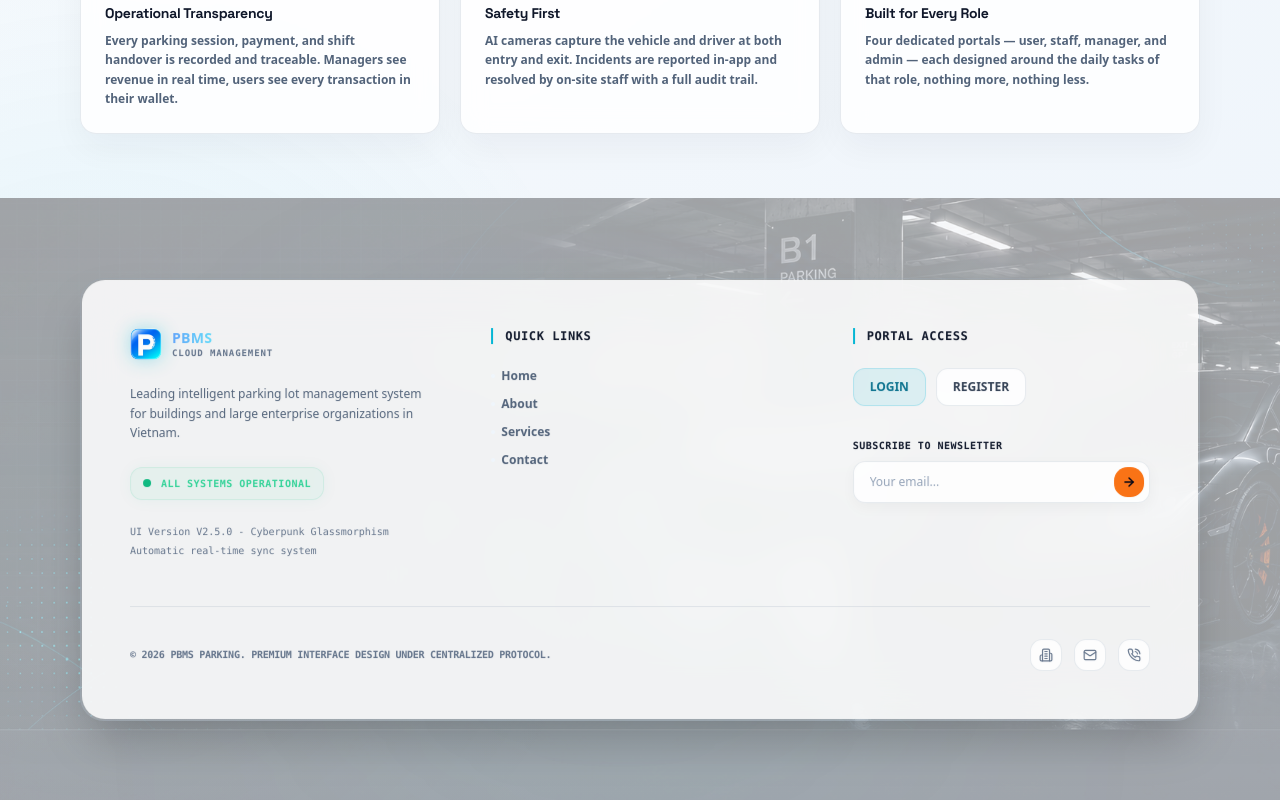
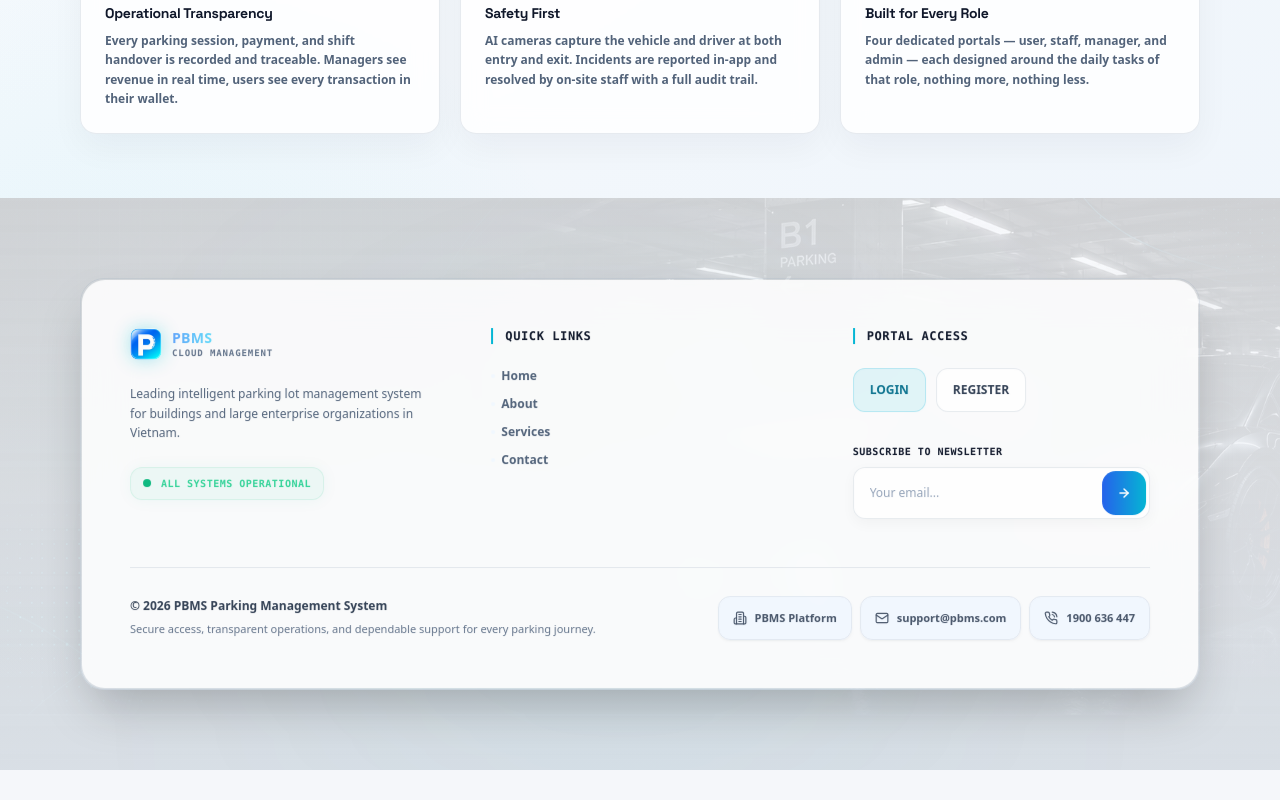
Before and after one commit to locphamxuan/ParkingManagement_FE_WDP301, a React (Vite) app: page /about in a window 1280 px wide. Shown: the part 1259-2059 px from the top of the page. After the commit the page ends 2029 px from the top, so only its background shows below. Built offline with nearby package versions, Linux system fonts and the light colour scheme; no server answers.

Commit message:
feat(footer): redesign contact area and add back to top

```diff
--- /dev/null
+++ b/src/components/home/BackToTopButton.tsx
@@ -0,0 +1,48 @@
+import { useEffect, useState } from 'react';
+import { AnimatePresence, motion, useReducedMotion } from 'framer-motion';
+import { ArrowUp } from 'lucide-react';
+
+const VISIBILITY_THRESHOLD = 640;
+
+export function BackToTopButton() {
+  const [isVisible, setIsVisible] = useState(false);
+  const prefersReducedMotion = useReducedMotion();
+
+  useEffect(() => {
+    const updateVisibility = () => setIsVisible(window.scrollY > VISIBILITY_THRESHOLD);
+
+    updateVisibility();
+    window.addEventListener('scroll', updateVisibility, { passive: true });
+    return () => window.removeEventListener('scroll', updateVisibility);
+  }, []);
+
+  const scrollToTop = () => {
+    window.scrollTo({
+      top: 0,
+      behavior: prefersReducedMotion ? 'auto' : 'smooth',
+    });
+  };
+
+  return (
+    <AnimatePresence>
+      {isVisible && (
+        <motion.button
+          type="button"
+          aria-label="Back to top"
+          title="Back to top"
+          initial={{ opacity: 0, y: 12, scale: 0.92 }}
+          animate={{ opacity: 1, y: 0, scale: 1 }}
+          exit={{ opacity: 0, y: 8, scale: 0.94 }}
+          transition={{ duration: prefersReducedMotion ? 0 : 0.2 }}
+          whileHover={prefersReducedMotion ? undefined : { y: -2 }}
+          whileTap={prefersReducedMotion ? undefined : { scale: 0.96 }}
+          onClick={scrollToTop}
+          className="relative z-[70] mx-auto mt-6 flex h-12 w-fit items-center justify-center gap-2 rounded-2xl border border-cyan-300/70 bg-gradient-to-br from-blue-600 to-cyan-500 px-5 text-white shadow-[0_16px_36px_rgba(14,165,233,0.3)] transition-[filter,box-shadow] hover:brightness-110 hover:shadow-[0_18px_42px_rgba(14,165,233,0.4)] focus-visible:outline-none focus-visible:ring-2 focus-visible:ring-cyan-400 focus-visible:ring-offset-2 md:fixed md:bottom-8 md:right-8 md:mt-0 md:h-12 md:w-12 md:px-0"
+        >
+          <ArrowUp size={20} strokeWidth={2.5} aria-hidden="true" />
+          <span className="text-xs font-black uppercase tracking-wide md:hidden">Back to top</span>
+        </motion.button>
+      )}
+    </AnimatePresence>
+  );
+}
--- a/src/components/home/HomeFooter.tsx
+++ b/src/components/home/HomeFooter.tsx
@@ -4,6 +4,7 @@ import { ArrowRight, Building2, Mail, PhoneCall } from 'lucide-react';
 import footerBg from '@/assets/footer.png';
 import { navigationLinks } from './homeNavigation.constants';
 import { Logo } from '@/components/layout/Logo';
+import { BackToTopButton } from './BackToTopButton';
 import styles from '@/styles/modules/HomeFooter.module.css';
 
 type HomeUser = { fullName?: string; email?: string; role?: string } | null | undefined;
@@ -16,7 +17,7 @@ interface TiltCardProps {
   glowColor?: string;
 }
 
-export function TiltCard({ children, className = '', glowColor = 'rgba(249,115,22,0.12)' }: TiltCardProps) {
+export function TiltCard({ children, className = '', glowColor = 'rgba(14,165,233,0.12)' }: TiltCardProps) {
   const [isHovered, setIsHovered] = useState(false);
   const x = useMotionValue(0.5);
   const y = useMotionValue(0.5);
@@ -70,7 +71,7 @@ export function TiltCard({ children, className = '', glowColor = 'rgba(249,115,2
 
   const borderBg = useTransform(
     [glowX, glowY],
-    ([gx, gy]) => `radial-gradient(280px circle at ${gx}px ${gy}px, rgba(249,115,22,0.35), transparent 70%)`
+    ([gx, gy]) => `radial-gradient(280px circle at ${gx}px ${gy}px, rgba(6,182,212,0.35), transparent 70%)`
   );
 
   return (
@@ -202,16 +203,18 @@ export function PremiumFooter({ user, onViewProfile }: PremiumFooterProps) {
   }
 
   return (
-    <footer id="lien-he" className="bg-slate-950 py-20 relative z-10 overflow-hidden">
+    <>
+      <footer id="lien-he" className="relative z-10 overflow-hidden bg-slate-950 py-16 md:py-20">
         <div
-        className="absolute inset-0 opacity-[0.35] bg-cover bg-center pointer-events-none"
+          className="pointer-events-none absolute inset-0 bg-cover bg-center opacity-20 saturate-[0.7]"
           style={{ backgroundImage: `url(${footerBg})` }}
         />
-      <div className="absolute bottom-0 left-1/4 w-[600px] h-[400px] bg-cyan-500/5 rounded-full blur-[140px] pointer-events-none" />
+        <div className="pointer-events-none absolute inset-0 bg-gradient-to-b from-slate-50/20 via-slate-100/45 to-slate-200/70" />
+        <div className="pointer-events-none absolute bottom-0 left-1/4 h-[400px] w-[600px] rounded-full bg-cyan-500/5 blur-[140px]" />
 
-      <div className="max-w-6xl mx-auto px-4">
-        <TiltCard className="group border border-white/5 shadow-2xl relative">
-          <div className="absolute inset-0 bg-[linear-gradient(to_right,rgba(255,255,255,0.01)_1px,transparent_1px),linear-gradient(to_bottom,rgba(255,255,255,0.01)_1px,transparent_1px)] bg-[size:32px_32px] pointer-events-none rounded-[23px]" />
+        <div className="mx-auto max-w-6xl px-4">
+          <TiltCard className="group relative border border-white/5 shadow-2xl">
+            <div className="pointer-events-none absolute inset-0 rounded-[23px] bg-[linear-gradient(to_right,rgba(255,255,255,0.01)_1px,transparent_1px),linear-gradient(to_bottom,rgba(255,255,255,0.01)_1px,transparent_1px)] bg-[size:32px_32px]" />
 
           <div className={`relative z-20 grid md:grid-cols-3 gap-10 lg:gap-16 pb-12 ${styles.preserve3d}`}>
             {/* Col 1: Platform Info */}
@@ -233,10 +236,6 @@ export function PremiumFooter({ user, onViewProfile }: PremiumFooterProps) {
                 </span>
               </div>
 
-              <div className="text-[10px] text-slate-500 font-mono space-y-1">
-                <p>UI Version V2.5.0 - Cyberpunk Glassmorphism</p>
-                <p>Automatic real-time sync system</p>
-              </div>
             </div>
 
             {/* Col 2: Navigation Links */}
@@ -271,7 +270,7 @@ export function PremiumFooter({ user, onViewProfile }: PremiumFooterProps) {
                   whileHover={{ scale: 1.03, backgroundColor: '#06b6d4', color: '#020617', boxShadow: '0 0 15px rgba(6,182,212,0.3)' }}
                   whileTap={{ scale: 0.98 }}
                   href="/auth/login"
-                  className="px-4 py-2.5 bg-cyan-500/10 border border-cyan-500/20 text-cyan-400 rounded-xl text-xs font-black uppercase transition-all"
+                  className="inline-flex min-h-11 items-center px-4 py-2.5 bg-cyan-500/10 border border-cyan-500/20 text-cyan-400 rounded-xl text-xs font-black uppercase transition-all"
                 >
                   Login
                 </motion.a>
@@ -280,7 +279,7 @@ export function PremiumFooter({ user, onViewProfile }: PremiumFooterProps) {
                   whileHover={{ scale: 1.03, borderColor: 'rgba(255,255,255,0.25)', backgroundColor: 'rgba(255,255,255,0.02)' }}
                   whileTap={{ scale: 0.98 }}
                   href="/auth/register"
-                  className="px-4 py-2.5 bg-slate-900 border border-white/5 text-slate-300 rounded-xl text-xs font-bold uppercase transition-all"
+                  className="inline-flex min-h-11 items-center px-4 py-2.5 bg-slate-900 border border-white/5 text-slate-300 rounded-xl text-xs font-bold uppercase transition-all"
                 >
                   Register
                 </motion.a>
@@ -290,7 +289,7 @@ export function PremiumFooter({ user, onViewProfile }: PremiumFooterProps) {
                     whileHover={{ scale: 1.03, borderColor: 'rgba(255,255,255,0.25)', backgroundColor: 'rgba(255,255,255,0.02)' }}
                     whileTap={{ scale: 0.98 }}
                     onClick={onViewProfile}
-                    className="px-4 py-2.5 bg-slate-900 border border-white/5 text-slate-300 rounded-xl text-xs font-bold uppercase transition-all"
+                    className="inline-flex min-h-11 items-center px-4 py-2.5 bg-slate-900 border border-white/5 text-slate-300 rounded-xl text-xs font-bold uppercase transition-all"
                   >
                     Profile
                   </motion.button>
@@ -298,26 +297,34 @@ export function PremiumFooter({ user, onViewProfile }: PremiumFooterProps) {
               </div>
 
               <div className="pt-2">
-                <p className="text-[10px] font-black text-white uppercase tracking-wider font-mono mb-2">Subscribe to Newsletter</p>
+                <label
+                  htmlFor="footer-newsletter-email"
+                  className="mb-2 block text-[10px] font-black uppercase tracking-wider text-white font-mono"
+                >
+                  Subscribe to Newsletter
+                </label>
                 <form onSubmit={handleSubscribe} className="relative flex items-center">
                   <input
+                    id="footer-newsletter-email"
                     type="email"
                     value={email}
                     onChange={(e) => setEmail(e.target.value)}
                     placeholder="Your email..."
-                    className="w-full px-4 py-3 bg-slate-900/60 border border-white/5 rounded-xl text-xs text-white placeholder-slate-500 focus:outline-none focus:border-orange-500/35 transition-all"
+                    className="min-h-[52px] w-full rounded-xl border border-white/5 bg-slate-900/60 px-4 py-3 pr-16 text-xs text-white placeholder-slate-500 transition-all focus:border-cyan-500/40 focus:outline-none"
                     required
                   />
                   <button
                     type="submit"
-                    className="absolute right-1.5 p-2 bg-orange-500 text-slate-950 hover:bg-orange-400 rounded-lg transition-colors flex items-center justify-center"
+                    aria-label="Subscribe to newsletter"
+                    className="absolute right-1 inline-flex h-11 w-11 items-center justify-center rounded-lg bg-gradient-to-r from-blue-600 to-cyan-500 text-white transition-all hover:brightness-110 focus-visible:outline-none focus-visible:ring-2 focus-visible:ring-cyan-400 focus-visible:ring-offset-2"
                   >
-                    <ArrowRight size={14} strokeWidth={2.5} />
+                    <ArrowRight size={14} strokeWidth={2.5} aria-hidden="true" />
                   </button>
                 </form>
                 <AnimatePresence>
                   {subscribed && (
                     <motion.p
+                      role="status"
                       initial={{ opacity: 0, y: 5 }}
                       animate={{ opacity: 1, y: 0 }}
                       exit={{ opacity: 0 }}
@@ -331,35 +338,43 @@ export function PremiumFooter({ user, onViewProfile }: PremiumFooterProps) {
             </div>
           </div>
 
-          {/* Bottom footer bar */}
-          <div className={`pt-8 border-t border-white/5 flex flex-col md:flex-row items-center justify-between gap-6 ${styles.layerZ25}`}>
-            <small className="text-[10px] font-bold text-slate-500 font-mono tracking-tight">
-              © {new Date().getFullYear()} PBMS PARKING. PREMIUM INTERFACE DESIGN UNDER CENTRALIZED PROTOCOL.
-            </small>
+          <div className={`border-t border-white/10 pt-7 ${styles.layerZ25}`}>
+            <div className="flex flex-col gap-5 lg:flex-row lg:items-center lg:justify-between">
+              <div className="max-w-xl text-center lg:text-left">
+                <p className="text-xs font-black text-slate-200">
+                  © {new Date().getFullYear()} PBMS Parking Management System
+                </p>
+                <p className="mt-1.5 text-[11px] font-medium leading-relaxed text-slate-500">
+                  Secure access, transparent operations, and dependable support for every parking journey.
+                </p>
+              </div>
 
-            <div className="flex items-center gap-3">
+              <div className="flex flex-col gap-2 sm:flex-row sm:flex-wrap sm:justify-center lg:justify-end">
                 {[
-                { icon: Building2, label: 'Website', href: '#' },
-                { icon: Mail, label: 'Contact', href: 'mailto:support@pbms.com' },
-                { icon: PhoneCall, label: 'Hotline', href: 'tel:1900636447' },
-              ].map((social, index) => {
-                const Icon = social.icon;
+                  { icon: Building2, label: 'PBMS Platform', href: '/' },
+                  { icon: Mail, label: 'support@pbms.com', href: 'mailto:support@pbms.com' },
+                  { icon: PhoneCall, label: '1900 636 447', href: 'tel:1900636447' },
+                ].map((contact) => {
+                  const Icon = contact.icon;
                   return (
                     <motion.a
-                    key={index}
-                    href={social.href}
-                    whileHover={{ scale: 1.1, y: -2, backgroundColor: 'rgba(6,182,212,0.1)', color: '#22d3ee', borderColor: 'rgba(6,182,212,0.2)' }}
-                    className="w-8 h-8 rounded-xl bg-slate-900/60 border border-white/5 flex items-center justify-center text-slate-500 hover:text-cyan-400 transition-colors"
-                    title={social.label}
+                      key={contact.label}
+                      href={contact.href}
+                      whileHover={{ y: -2, borderColor: 'rgba(6,182,212,0.28)' }}
+                      className="inline-flex min-h-11 items-center justify-center gap-2 rounded-xl border border-slate-200 bg-white/85 px-3.5 text-[11px] font-bold text-slate-600 shadow-sm transition-colors hover:border-cyan-300 hover:bg-cyan-50 hover:text-cyan-700"
                     >
-                    <Icon size={14} />
+                      <Icon size={14} aria-hidden="true" />
+                      <span>{contact.label}</span>
                     </motion.a>
                   );
                 })}
               </div>
             </div>
+          </div>
           </TiltCard>
         </div>
+        <BackToTopButton />
       </footer>
+    </>
   );
 }
--- a/src/components/home/HomeFooterSections.tsx
+++ b/src/components/home/HomeFooterSections.tsx
@@ -3,6 +3,7 @@ import { motion, AnimatePresence } from 'framer-motion';
 import { ArrowRight, Building2, Mail, PhoneCall } from 'lucide-react';
 import footerBg from '@/assets/footer.png';
 import { TiltCard } from './TiltCard';
+import { BackToTopButton } from './BackToTopButton';
 import styles from '@/styles/modules/HomeFooterSections.module.css';
 
 interface PremiumCTABannerProps {
@@ -92,16 +93,18 @@ export function PremiumFooter({ user, onViewProfile, navigationLinks }: PremiumF
   }
 
   return (
-    <footer id="lien-he" className="bg-slate-950 py-20 relative z-10 overflow-hidden">
+    <>
+      <footer id="lien-he" className="relative z-10 overflow-hidden bg-slate-950 py-16 md:py-20">
         <div
-        className="absolute inset-0 opacity-[0.35] bg-cover bg-center pointer-events-none"
+          className="pointer-events-none absolute inset-0 bg-cover bg-center opacity-20 saturate-[0.7]"
           style={{ backgroundImage: `url(${footerBg})` }}
         />
-      <div className="absolute bottom-0 left-1/4 w-[600px] h-[400px] bg-cyan-500/5 rounded-full blur-[140px] pointer-events-none" />
+        <div className="pointer-events-none absolute inset-0 bg-gradient-to-b from-slate-50/20 via-slate-100/45 to-slate-200/70" />
+        <div className="pointer-events-none absolute bottom-0 left-1/4 h-[400px] w-[600px] rounded-full bg-cyan-500/5 blur-[140px]" />
 
-      <div className="max-w-6xl mx-auto px-4">
-        <TiltCard className="group border border-white/5 shadow-2xl relative">
-          <div className="absolute inset-0 bg-[linear-gradient(to_right,rgba(255,255,255,0.01)_1px,transparent_1px),linear-gradient(to_bottom,rgba(255,255,255,0.01)_1px,transparent_1px)] bg-[size:32px_32px] pointer-events-none rounded-[23px]" />
+        <div className="mx-auto max-w-6xl px-4">
+          <TiltCard className="group relative border border-white/5 shadow-2xl">
+            <div className="pointer-events-none absolute inset-0 rounded-[23px] bg-[linear-gradient(to_right,rgba(255,255,255,0.01)_1px,transparent_1px),linear-gradient(to_bottom,rgba(255,255,255,0.01)_1px,transparent_1px)] bg-[size:32px_32px]" />
 
           <div className={`relative z-20 grid md:grid-cols-3 gap-10 lg:gap-16 pb-12 ${styles.preserve3d}`}>
             {/* Col 1: Platform Info */}
@@ -130,10 +133,6 @@ export function PremiumFooter({ user, onViewProfile, navigationLinks }: PremiumF
                 </span>
               </div>
 
-              <div className="text-[10px] text-slate-500 font-mono space-y-1">
-                <p>UI Version V2.5.0 - Cyberpunk Glassmorphism</p>
-                <p>Automatic real-time sync system</p>
-              </div>
             </div>
 
             {/* Col 2: Navigation Links */}
@@ -168,7 +167,7 @@ export function PremiumFooter({ user, onViewProfile, navigationLinks }: PremiumF
                   whileHover={{ scale: 1.03, backgroundColor: '#06b6d4', color: '#020617', boxShadow: '0 0 15px rgba(6,182,212,0.3)' }}
                   whileTap={{ scale: 0.98 }}
                   href="/auth/login"
-                  className="px-4 py-2.5 bg-cyan-500/10 border border-cyan-500/20 text-cyan-400 rounded-xl text-xs font-black uppercase transition-all"
+                className="inline-flex min-h-11 items-center px-4 py-2.5 bg-cyan-500/10 border border-cyan-500/20 text-cyan-400 rounded-xl text-xs font-black uppercase transition-all"
                 >
                   Login
                 </motion.a>
@@ -177,7 +176,7 @@ export function PremiumFooter({ user, onViewProfile, navigationLinks }: PremiumF
                   whileHover={{ scale: 1.03, borderColor: 'rgba(255,255,255,0.25)', backgroundColor: 'rgba(255,255,255,0.02)' }}
                   whileTap={{ scale: 0.98 }}
                   href="/auth/register"
-                  className="px-4 py-2.5 bg-slate-900 border border-white/5 text-slate-300 rounded-xl text-xs font-bold uppercase transition-all"
+                className="inline-flex min-h-11 items-center px-4 py-2.5 bg-slate-900 border border-white/5 text-slate-300 rounded-xl text-xs font-bold uppercase transition-all"
                 >
                   Register
                 </motion.a>
@@ -187,7 +186,7 @@ export function PremiumFooter({ user, onViewProfile, navigationLinks }: PremiumF
                     whileHover={{ scale: 1.03, borderColor: 'rgba(255,255,255,0.25)', backgroundColor: 'rgba(255,255,255,0.02)' }}
                     whileTap={{ scale: 0.98 }}
                     onClick={onViewProfile}
-                    className="px-4 py-2.5 bg-slate-900 border border-white/5 text-slate-300 rounded-xl text-xs font-bold uppercase transition-all"
+                    className="inline-flex min-h-11 items-center px-4 py-2.5 bg-slate-900 border border-white/5 text-slate-300 rounded-xl text-xs font-bold uppercase transition-all"
                   >
                     Profile
                   </motion.button>
@@ -195,26 +194,34 @@ export function PremiumFooter({ user, onViewProfile, navigationLinks }: PremiumF
               </div>
 
               <div className="pt-2">
-                <p className="text-[10px] font-black text-white uppercase tracking-wider font-mono mb-2">Subscribe to Newsletter</p>
+                <label
+                  htmlFor="footer-newsletter-email"
+                  className="mb-2 block text-[10px] font-black uppercase tracking-wider text-white font-mono"
+                >
+                  Subscribe to Newsletter
+                </label>
                 <form onSubmit={handleSubscribe} className="relative flex items-center">
                   <input
+                    id="footer-newsletter-email"
                     type="email"
                     value={email}
                     onChange={(e) => setEmail(e.target.value)}
                     placeholder="Your email..."
-                    className="w-full px-4 py-3 bg-slate-900/60 border border-white/5 rounded-xl text-xs text-white placeholder-slate-500 focus:outline-none focus:border-orange-500/35 transition-all"
+                    className="min-h-[52px] w-full rounded-xl border border-white/5 bg-slate-900/60 px-4 py-3 pr-16 text-xs text-white placeholder-slate-500 transition-all focus:border-cyan-500/40 focus:outline-none"
                     required
                   />
                   <button
                     type="submit"
-                    className="absolute right-1.5 p-2 bg-orange-500 text-slate-950 hover:bg-orange-400 rounded-lg transition-colors flex items-center justify-center"
+                    aria-label="Subscribe to newsletter"
+                    className="absolute right-1 inline-flex h-11 w-11 items-center justify-center rounded-lg bg-gradient-to-r from-blue-600 to-cyan-500 text-white transition-all hover:brightness-110 focus-visible:outline-none focus-visible:ring-2 focus-visible:ring-cyan-400 focus-visible:ring-offset-2"
                   >
-                    <ArrowRight size={14} strokeWidth={2.5} />
+                    <ArrowRight size={14} strokeWidth={2.5} aria-hidden="true" />
                   </button>
                 </form>
                 <AnimatePresence>
                   {subscribed && (
                     <motion.p
+                      role="status"
                       initial={{ opacity: 0, y: 5 }}
                       animate={{ opacity: 1, y: 0 }}
                       exit={{ opacity: 0 }}
@@ -228,35 +235,43 @@ export function PremiumFooter({ user, onViewProfile, navigationLinks }: PremiumF
             </div>
           </div>
 
-          {/* Bottom footer bar */}
-          <div className={`pt-8 border-t border-white/5 flex flex-col md:flex-row items-center justify-between gap-6 ${styles.layerZ25}`}>
-            <small className="text-[10px] font-bold text-slate-500 font-mono tracking-tight">
-              © {new Date().getFullYear()} PBMS PARKING. PREMIUM INTERFACE DESIGN UNDER CENTRALIZED PROTOCOL.
-            </small>
+          <div className={`border-t border-white/10 pt-7 ${styles.layerZ25}`}>
+            <div className="flex flex-col gap-5 lg:flex-row lg:items-center lg:justify-between">
+              <div className="max-w-xl text-center lg:text-left">
+                <p className="text-xs font-black text-slate-200">
+                  © {new Date().getFullYear()} PBMS Parking Management System
+                </p>
+                <p className="mt-1.5 text-[11px] font-medium leading-relaxed text-slate-500">
+                  Secure access, transparent operations, and dependable support for every parking journey.
+                </p>
+              </div>
 
-            <div className="flex items-center gap-3">
+              <div className="flex flex-col gap-2 sm:flex-row sm:flex-wrap sm:justify-center lg:justify-end">
                 {[
-                { icon: Building2, label: 'Website', href: '#' },
-                { icon: Mail, label: 'Contact', href: 'mailto:support@pbms.com' },
-                { icon: PhoneCall, label: 'Hotline', href: 'tel:1900636447' },
-              ].map((social, index) => {
-                const Icon = social.icon;
+                  { icon: Building2, label: 'PBMS Platform', href: '/' },
+                  { icon: Mail, label: 'support@pbms.com', href: 'mailto:support@pbms.com' },
+                  { icon: PhoneCall, label: '1900 636 447', href: 'tel:1900636447' },
+                ].map((contact) => {
+                  const Icon = contact.icon;
                   return (
                     <motion.a
-                    key={index}
-                    href={social.href}
-                    whileHover={{ scale: 1.1, y: -2, backgroundColor: 'rgba(6,182,212,0.1)', color: '#22d3ee', borderColor: 'rgba(6,182,212,0.2)' }}
-                    className="w-8 h-8 rounded-xl bg-slate-900/60 border border-white/5 flex items-center justify-center text-slate-500 hover:text-cyan-400 transition-colors"
-                    title={social.label}
+                      key={contact.label}
+                      href={contact.href}
+                      whileHover={{ y: -2, borderColor: 'rgba(6,182,212,0.28)' }}
+                      className="inline-flex min-h-11 items-center justify-center gap-2 rounded-xl border border-slate-200 bg-white/85 px-3.5 text-[11px] font-bold text-slate-600 shadow-sm transition-colors hover:border-cyan-300 hover:bg-cyan-50 hover:text-cyan-700"
                     >
-                    <Icon size={14} />
+                      <Icon size={14} aria-hidden="true" />
+                      <span>{contact.label}</span>
                     </motion.a>
                   );
                 })}
               </div>
             </div>
+          </div>
           </TiltCard>
         </div>
+        <BackToTopButton />
       </footer>
+    </>
   );
 }
```
Also changed, not shown: 1 other file (tests, documents, lock files or other folders). Lines whose indentation alone changed are shown as unchanged.
